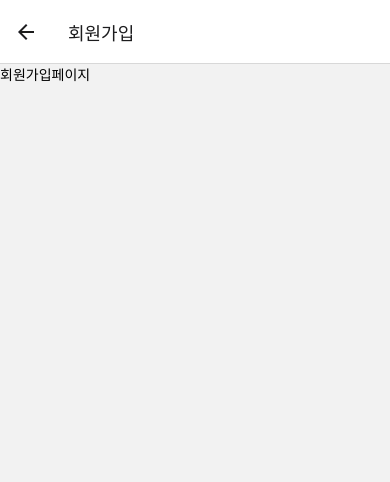
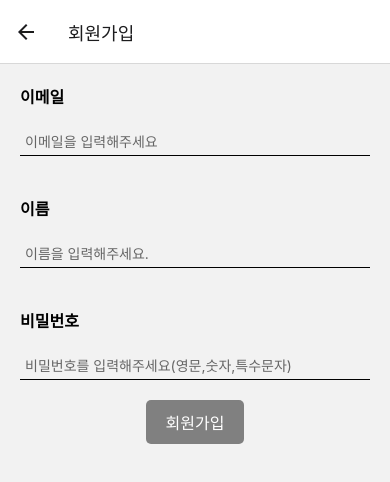
Before and after one commit to heedaelee/RnInflearnStudy, a React Native app: screen /SignUp in a window 390 px wide. Shown: the top 482 px of the page. Built offline with nearby package versions, Linux system fonts and the light colour scheme.

Commit message:
회원가입 코드 추가 & dismisskeyboard구성

```diff
--- a/package.json
+++ b/package.json
@@ -17,6 +17,7 @@
     "react": "18.2.0",
     "react-native": "0.71.8",
     "react-native-flipper": "0.192.0",
+    "react-native-keyboard-aware-scrollview": "2.1.0",
     "react-native-safe-area-context": "4.5.3",
     "react-native-screens": "3.20.0",
     "redux-flipper": "2.0.2",
--- a/src/pages/SignUp.tsx
+++ b/src/pages/SignUp.tsx
@@ -1,15 +1,160 @@
 import {NativeStackScreenProps} from '@react-navigation/native-stack';
-import React from 'react';
-import {Text, View} from 'react-native';
+import React, {useCallback, useRef, useState} from 'react';
+import {
+  Alert,
+  Platform,
+  Pressable,
+  StyleSheet,
+  Text,
+  TextInput,
+  View,
+} from 'react-native';
 import {RootStackParamList} from '../../App';
 
 type SignUpScreenProps = NativeStackScreenProps<RootStackParamList, 'SignUp'>;
 function SignUp({navigation}: SignUpScreenProps) {
+  const [email, setEmail] = useState('');
+  const [name, setName] = useState('');
+  const [password, setPassword] = useState('');
+  const emailRef = useRef<TextInput | null>(null);
+  const nameRef = useRef<TextInput | null>(null);
+  const passwordRef = useRef<TextInput | null>(null);
+
+  const onChangeEmail = useCallback((text: string) => {
+    setEmail(text.trim());
+  }, []);
+  const onChangeName = useCallback((text: string) => {
+    setName(text.trim());
+  }, []);
+  const onChangePassword = useCallback((text: string) => {
+    setPassword(text.trim());
+  }, []);
+  const onSubmit = useCallback(() => {
+    if (!email || !email.trim) {
+      return Alert.alert('알림', '이메일을 입력해주세요.');
+    }
+    if (!name || !name.trim()) {
+      return Alert.alert('알림', '이름을 입력해주세요.');
+    }
+    if (!password || !password.trim()) {
+      return Alert.alert('알림', '비밀번호를 입력해주세요.');
+    }
+    if (
+      !/^(([^<>()\[\]\.,;:\s@\"]+(\.[^<>()\[\]\.,;:\s@\"]+)*)|(\".+\"))@(([^<>()[\]\.,;:\s@\"]+\.)+[^<>()[\]\.,;:\s@\"]{2,})$/.test(
+        email,
+      )
+    ) {
+      return Alert.alert('알림', '올바른 이메일 주소가 아닙니다.');
+    }
+    if (!/^(?=.*[A-Za-z])(?=.*[0-9])(?=.*[$@^!%*#?&]).{8,50}$/.test(password)) {
+      return Alert.alert(
+        '알림',
+        '비밀번호는 영문,숫자,특수문자($@^!%*#?&)를 모두 포함하여 8자 이상 입력해야합니다.',
+      );
+    }
+    console.log(email, name, password);
+    Alert.alert('알림', '회원가입 되었습니다.');
+  }, []);
+
+  const canGoNext = email && name && password;
+
   return (
     <View>
-      <Text>회원가입페이지</Text>
+      <View style={styles.inputWrapper}>
+        <Text style={styles.label}>이메일</Text>
+        <TextInput
+          style={styles.textInput}
+          onChangeText={onChangeEmail}
+          placeholder="이메일을 입력해주세요"
+          placeholderTextColor="#666"
+          textContentType="emailAddress"
+          value={email}
+          returnKeyType="next"
+          clearButtonMode="while-editing"
+          ref={emailRef}
+          onSubmitEditing={() => nameRef.current?.focus()}
+          blurOnSubmit={false}
+        />
+      </View>
+      <View style={styles.inputWrapper}>
+        <Text style={styles.label}>이름</Text>
+        <TextInput
+          style={styles.textInput}
+          placeholder="이름을 입력해주세요."
+          placeholderTextColor="#666"
+          onChangeText={onChangeName}
+          value={name}
+          textContentType="name"
+          returnKeyType="next"
+          clearButtonMode="while-editing"
+          ref={nameRef}
+          onSubmitEditing={() => passwordRef.current?.focus()}
+          blurOnSubmit={false}
+        />
+      </View>
+      <View style={styles.inputWrapper}>
+        <Text style={styles.label}>비밀번호</Text>
+        <TextInput
+          style={styles.textInput}
+          placeholder="비밀번호를 입력해주세요(영문,숫자,특수문자)"
+          placeholderTextColor="#666"
+          onChangeText={onChangePassword}
+          value={password}
+          keyboardType={Platform.OS === 'android' ? 'default' : 'ascii-capable'}
+          textContentType="password"
+          secureTextEntry
+          returnKeyType="send"
+          clearButtonMode="while-editing"
+          ref={passwordRef}
+          onSubmitEditing={onSubmit}
+        />
+      </View>
+      <View style={styles.buttonZone}>
+        <Pressable
+          style={
+            canGoNext
+              ? StyleSheet.compose(styles.loginButton, styles.loginButtonActive)
+              : styles.loginButton
+          }
+          disabled={!canGoNext}
+          onPress={onSubmit}>
+          <Text style={styles.loginButtonText}>회원가입</Text>
+        </Pressable>
+      </View>
     </View>
   );
 }
 
+const styles = StyleSheet.create({
+  textInput: {
+    padding: 5,
+    borderBottomWidth: StyleSheet.hairlineWidth,
+  },
+  inputWrapper: {
+    padding: 20,
+  },
+  label: {
+    fontWeight: 'bold',
+    fontSize: 16,
+    marginBottom: 20,
+  },
+  buttonZone: {
+    alignItems: 'center',
+  },
+  loginButton: {
+    backgroundColor: 'gray',
+    paddingHorizontal: 20,
+    paddingVertical: 10,
+    borderRadius: 5,
+    marginBottom: 10,
+  },
+  loginButtonActive: {
+    backgroundColor: 'blue',
+  },
+  loginButtonText: {
+    color: 'white',
+    fontSize: 16,
+  },
+});
+
 export default SignUp;
```
Also changed, not shown: src/components/DismissKeyBoardView.tsx (added, +14 -0 lines), 1 other file (tests, documents, lock files or other folders).
